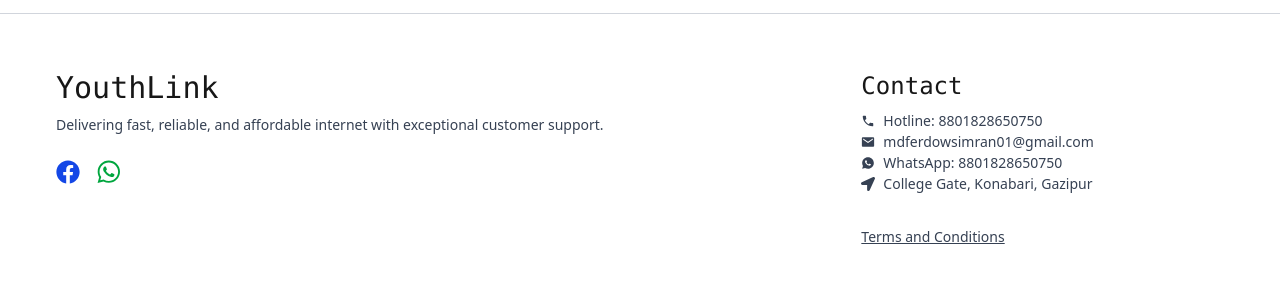
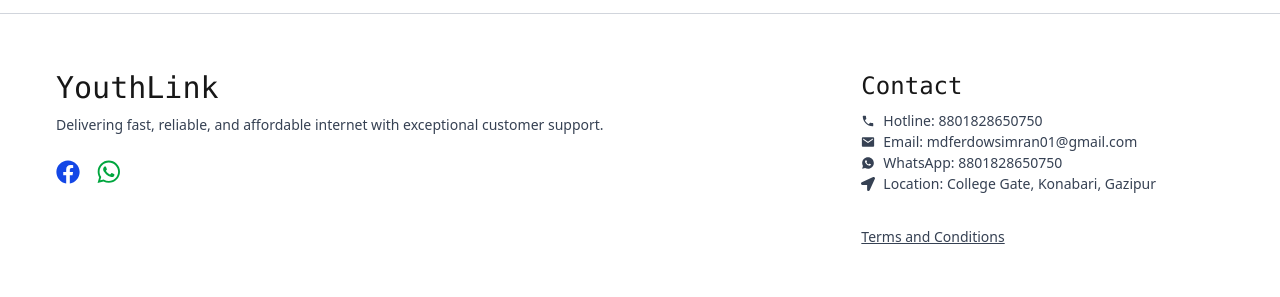
Before and after one commit to sizan14789/youthlink, a Next.js app: page / in a window 1280 px wide. Shown: the part 1918-2215 px from the top of the page. Built offline with nearby package versions, Linux system fonts and the light colour scheme.

Commit message:
Footer animation comppleted. Animations are done. Move forward

```diff
--- /dev/null
+++ b/data/footer.json
@@ -0,0 +1,32 @@
+{
+  "contacts": [
+    {
+      "id": 1,
+      "type": "hotline",
+      "key": "Hotline",
+      "value": "8801828650750",
+      "url": "tel:8801828650750"
+    },
+    {
+      "id": 2,
+      "type": "email",
+      "key": "Email",
+      "value": "mdferdowsimran01@gmail.com",
+      "url": "mailto:mdferdowsimran01@gmail.com"
+    },
+    {
+      "id": 3,
+      "type": "whatsapp",
+      "key": "WhatsApp",
+      "value": "8801828650750",
+      "url": "https://wa.me/8801828650750"
+    },
+    {
+      "id": 4,
+      "type": "location",
+      "key": "Location",
+      "value": "College Gate, Konabari, Gazipur",
+      "url": "https://maps.app.goo.gl/ZdnUVzFmb1nSjBBg9"
+    }
+  ]
+}
--- a/lib/animation.ts
+++ b/lib/animation.ts
@@ -1,3 +1,5 @@
+import { Variants } from "motion";
+
 export const fadeUp = {
   hidden: {
     opacity: 0,
@@ -6,5 +8,63 @@ export const fadeUp = {
   show: {
     opacity: 1,
     y: 0,
+    transition: {
+      type: "spring",
+      stiffness: 400,
+      damping: 20
+    }
   },
+} satisfies Variants;
+
+export const fadeDown = {
+  hidden: {
+    opacity: 0,
+    y: -20,
+  },
+  show: {
+    opacity: 1,
+    y: 0,
+    transition: {
+      type: "spring",
+      stiffness: 400,
+      damping: 20
+    }
+  },
+} satisfies Variants;
+
+
+export const fadeLeftToRight = {
+  hidden: {
+    opacity: 0,
+    x: -20,
+  },
+  show: {
+    opacity: 1,
+    x: 0,
+    transition: {
+      type: "spring",
+      stiffness: 400,
+      damping: 20
+    }
+  },
+} satisfies Variants;
+
+export const fadeRightToLeft = {
+  hidden: {
+    opacity: 0,
+    x: 20,
+  },
+  show: {
+    opacity: 1,
+    x: 0,
+    transition: {
+      type: "spring",
+      stiffness: 400,
+      damping: 20
+    }
+  },
+} satisfies Variants;
+
+export const templateStaggerContainer = (duration: number) => {
+  return { hidden: {}, show: { transition: { staggerChildren: duration }}}
 };
--- a/ui/footer/Footer.tsx
+++ b/ui/footer/Footer.tsx
@@ -1,83 +1,13 @@
-import Link from "next/link";
-import { FaFacebook, FaLocationArrow } from "react-icons/fa";
-import { FaWhatsapp } from "react-icons/fa";
-import { IoMdCall, IoMdMail } from "react-icons/io";
-import { RiWhatsappFill } from "react-icons/ri";
-import owner from "@/data/owner.json";
-import office from "@/data/office.json";
+import FooterContacts from "./FooterContacts";
+import FooterTitleAndSocials from "./FooterTitleAndSocials";
 
 export default function Footer() {
-  const { short_desc, location, mail, hotline } = office[0];
-
   return (
     <>
       <div className="flex flex-col min-w-svw border-t border-gray-300 mt-auto ">
         <div className="wrapper flex flex-col md:flex-row justify-between pt-14! pb-20! mt-auto min-h-40 gap-10 md:gap-20">
-          <div className="flex flex-col flex-2">
-            <div className="mb-6">
-              <Link href="/" className="text-3xl font-mono">
-                YouthLink
-              </Link>
-              <p className="txt mt-2">{short_desc}</p>
-            </div>
-            <div className="flex gap-4 items-center">
-              <Link
-                href={owner[0].facebook}
-                target="_blank"
-                rel="noopener noreferrer"
-                prefetch={false}
-              >
-                <FaFacebook className="text-2xl text-blue-700" />
-              </Link>
-              <a
-                href={`https://wa.me/${owner[0].whatsapp_number}?text=${encodeURIComponent("Hey there, I would like to talk to someone from YouthLink Network")}`}
-                target="_blank"
-                rel="noopener noreferrer"
-              >
-                <FaWhatsapp className="text-[1.6rem] text-green-600" />
-              </a>
-              {/* <Link href="#">
-                <BsLinkedin className="text-2xl" />
-              </Link> */}
-            </div>
-          </div>
-          <div className="flex flex-1 flex-col">
-            <h2 className="text-2xl mb-2 font-mono">Contact</h2>
-            <a
-              href={`tel:${hotline}`}
-              className="txt flex items-center gap-2 hover:underline"
-            >
-              <IoMdCall />
-              Hotline: {hotline}
-            </a>
-            <a
-              href={`mailto:${mail}`}
-              className="txt flex items-center gap-2 hover:underline"
-            >
-              <IoMdMail />
-              {mail}
-            </a>
-            <a
-              href={`https://wa.me/${owner[0].whatsapp_number}`}
-              target="_blank"
-              rel="noopener noreferrer"
-              className="txt flex items-center gap-2 hover:underline"
-            >
-              <RiWhatsappFill />
-              WhatsApp: {owner[0].whatsapp_number}
-            </a>
-            <p className="txt flex items-center gap-2">
-              <FaLocationArrow />
-              {location}
-            </p>
-
-            <Link
-              href="/terms"
-              className="mt-8 txt underline hover:text-blue-700 hover:font-semibold duration-200"
-            >
-              Terms and Conditions
-            </Link>
-          </div>
+          <FooterTitleAndSocials />
+          <FooterContacts />
         </div>
         <div className="border-t border-gray-400/50 mt-8 py-4">
           <p className="text-center txt">
--- /dev/null
+++ b/ui/footer/FooterContacts.tsx
@@ -0,0 +1,76 @@
+"use client";
+
+import Link from "next/link";
+import { FaLocationArrow } from "react-icons/fa";
+import { IoMdCall, IoMdMail } from "react-icons/io";
+import { RiWhatsappFill } from "react-icons/ri";
+import { contacts } from "@/data/footer.json";
+import { motion } from "motion/react";
+import { fadeRightToLeft, fadeUp } from "@/lib/animation";
+
+export default function FooterContacts() {
+  const MotionLink = motion.create(Link);
+
+  const ContactIconMap = {
+    hotline: IoMdCall,
+    email: IoMdMail,
+    whatsapp: RiWhatsappFill,
+    location: FaLocationArrow,
+  };
+
+  const contactContainer = {
+    hidden: {},
+    show: {
+      transition: { staggerChildren: 0.2 },
+    },
+  };
+
+  const contactCard = {
+    ...fadeRightToLeft,
+  };
+
+  const contactHeader = {
+    ...fadeUp,
+  };
+
+  return (
+    <motion.div
+      variants={contactContainer}
+      initial="hidden"
+      whileInView="show"
+      viewport={{
+        amount: 0.5,
+        once: true,
+      }}
+      className="flex flex-1 flex-col"
+    >
+      <motion.h2 variants={contactCard} className="text-2xl mb-2 font-mono">
+        Contact
+      </motion.h2>
+      {contacts?.map(({ id, url, key, value, type }) => {
+        const CurIcon = ContactIconMap[type as keyof typeof ContactIconMap];
+
+        return (
+          <motion.a
+            variants={contactCard}
+            key={id}
+            href={url ? url : ""}
+            target="_blank"
+            className="txt flex items-center gap-2 hover:underline group"
+          >
+            <CurIcon className="group-hover:text-blue-700 hover:duration-150" />
+            {key}: {value}
+          </motion.a>
+        );
+      })}
+
+      <MotionLink
+        variants={fadeUp}
+        href="/terms"
+        className="mt-8 txt underline hover:text-blue-700 hover:font-semibold hover:duration-200 inline-block"
+      >
+        Terms and Conditions
+      </MotionLink>
+    </motion.div>
+  );
+}
--- /dev/null
+++ b/ui/footer/FooterTitleAndSocials.tsx
@@ -0,0 +1,71 @@
+"use client";
+
+import { FaFacebook } from "react-icons/fa";
+import { FaWhatsapp } from "react-icons/fa";
+import owner from "@/data/owner.json";
+import office from "@/data/office.json";
+import Link from "next/link";
+import { motion } from "motion/react";
+import { fadeLeftToRight, fadeUp } from "@/lib/animation";
+
+export default function FooterTitleAndSocials() {
+  const { short_desc } = office[0];
+  const MotionLink = motion.create(Link);
+
+  const container = {
+    hidden: {},
+    show: {
+      transition: {
+        staggerChildren: 0.2,
+      },
+    },
+  };
+
+  const card = { ...fadeLeftToRight };
+  const socialCard = { ...fadeUp };
+
+  return (
+    <motion.div
+      variants={container}
+      initial="hidden"
+      whileInView="show"
+      viewport={{
+        once: true,
+        amount: 0.5,
+      }}
+      className="flex flex-col flex-2"
+    >
+      <div className="mb-6">
+        <MotionLink
+          variants={card}
+          href="/"
+          className="text-3xl font-mono inline-block"
+        >
+          YouthLink
+        </MotionLink>
+        <motion.p variants={card} className="txt mt-2">
+          {short_desc}
+        </motion.p>
+      </div>
+      <div className="flex gap-4 items-center">
+        <MotionLink
+          variants={socialCard}
+          href={owner[0].facebook}
+          target="_blank"
+          rel="noopener noreferrer"
+          prefetch={false}
+        >
+          <FaFacebook className="text-2xl text-blue-700" />
+        </MotionLink>
+        <motion.a
+          variants={socialCard}
+          href={`https://wa.me/${owner[0].whatsapp_number}?text=${encodeURIComponent("Hey there, I would like to talk to someone from YouthLink Network")}`}
+          target="_blank"
+          rel="noopener noreferrer"
+        >
+          <FaWhatsapp className="text-[1.6rem] text-green-600" />
+        </motion.a>
+      </div>
+    </motion.div>
+  );
+}
```
